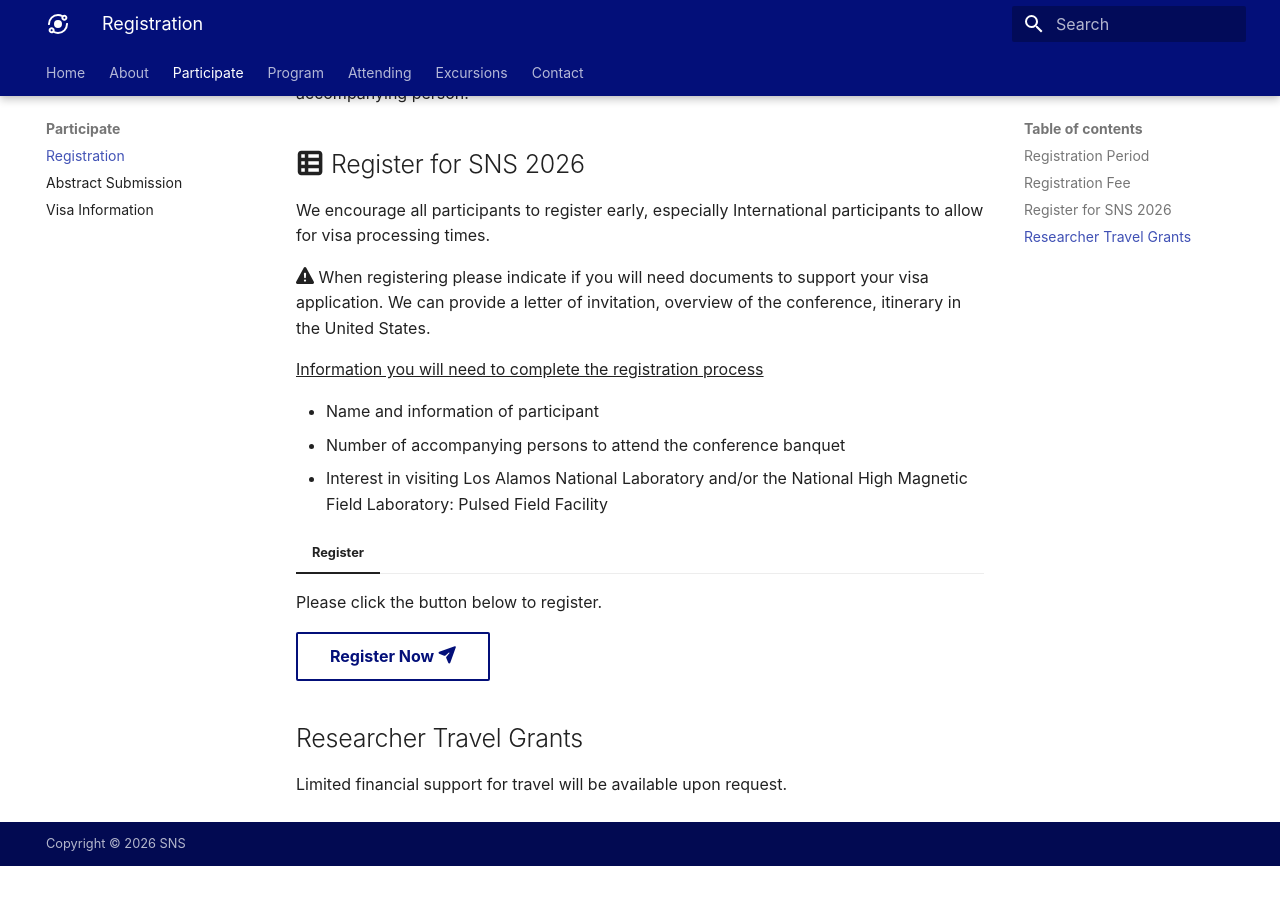
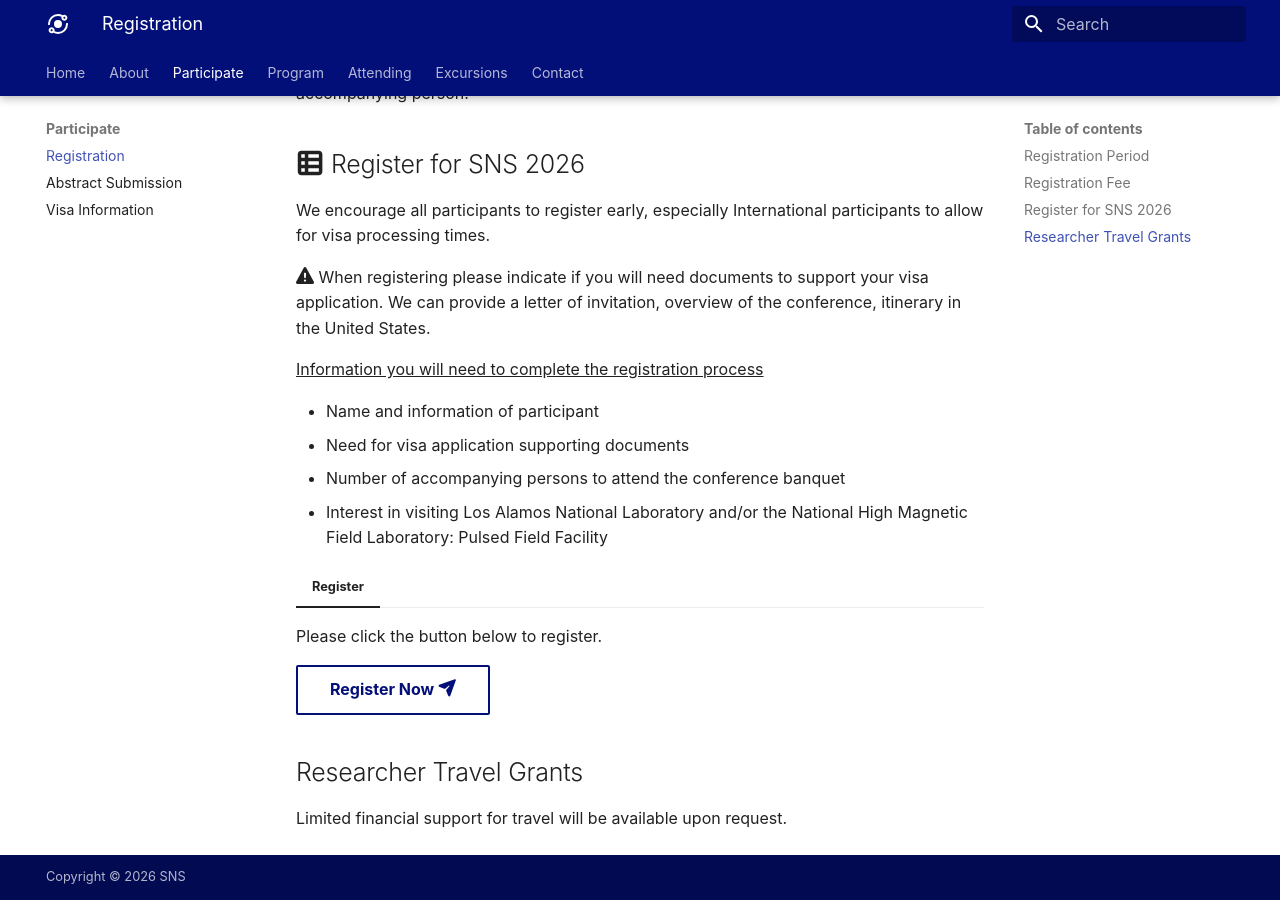
Before and after one commit to SNS2026/SNS2026.github.io, an MkDocs documentation site: the page built from docs/register.md, in a window 1280 px wide and 900 px high, scrolled down 827 px. Built offline with MkDocs 1.6.1 and Material for MkDocs 9.7.7, drawn with Linux system fonts in a browser that asks for light colours; some web fonts are replaced; before the commit the page ends 1693 px from its top, so only the background shows below that.

Commit message:
Update register.md

```diff
--- a/docs/register.md
+++ b/docs/register.md
@@ -37,6 +37,7 @@ We encourage all participants to register early, especially International partic
 <u>Information you will need to complete the registration process</u>
 
  - Name and information of participant
+ - Need for visa application supporting documents
  - Number of accompanying persons to attend the conference banquet
  - Interest in visiting Los Alamos National Laboratory and/or the National High Magnetic Field Laboratory: Pulsed Field Facility
 
```
